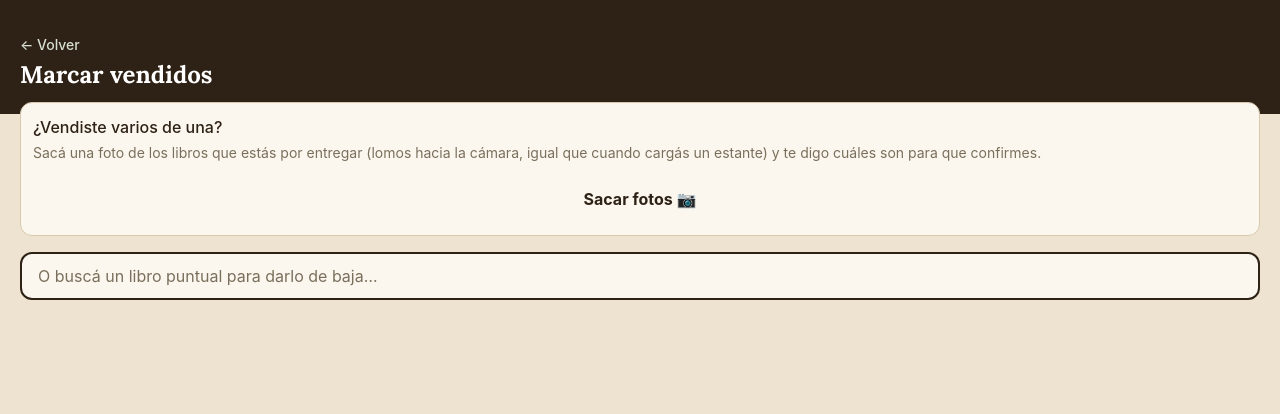
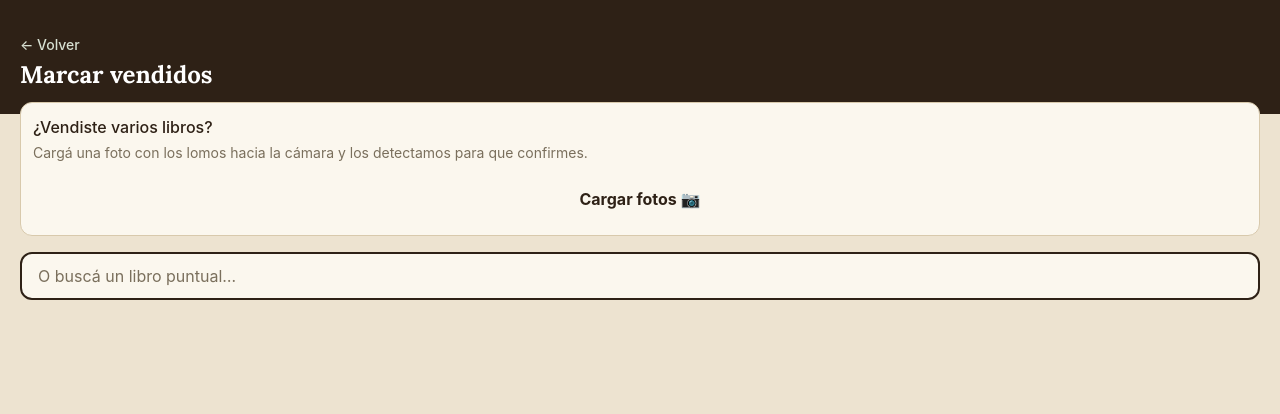
Before and after one commit to nvranco/librero, a FastAPI app: template app/templates/vender.html in a window 1280 px wide. Shown: the top 414 px of the page. Run offline with FastAPI, Linux system fonts and the light colour scheme; the template is opened without the code that fills it, so the values that code supplies are empty; parts of the project's set-up code (start-up, migrations or seed data) failed here and were passed over; some libraries are stand-ins or nearby versions.

Commit message:
Acortar y formalizar los textos de Marcar vendidos
- Titulo: "¿Vendiste varios libros?" en vez de "¿Vendiste varios de una?".
- Descripcion en una sola linea, sin el parentesis largo.
- Boton "Cargar fotos" en vez de "Sacar fotos".
- Placeholder del buscador: "O buscá un libro puntual…" (mas corto).

```diff
--- a/app/templates/vender.html
+++ b/app/templates/vender.html
@@ -12,14 +12,13 @@
 
     <div id="paso-intro">
       <div id="tarjeta-fotos" class="bg-papel border border-borde rounded-xl2 p-3">
-        <p class="font-medium">¿Vendiste varios de una?</p>
+        <p class="font-medium">¿Vendiste varios libros?</p>
         <p class="text-sm text-gris mt-1">
-          Sacá una foto de los libros que estás por entregar (lomos hacia la cámara,
-          igual que cuando cargás un estante) y te digo cuáles son para que confirmes.
+          Cargá una foto con los lomos hacia la cámara y los detectamos para que confirmes.
         </p>
         <input id="input-fotos" type="file" accept="image/*" multiple class="hidden">
         <button id="btn-sacar-fotos" type="button" class="tap btn-primario w-full rounded-xl2 font-bold mt-3">
-          Sacar fotos 📷
+          Cargar fotos 📷
         </button>
       </div>
 
@@ -27,7 +26,7 @@
         id="buscador"
         type="search"
         inputmode="search"
-        placeholder="O buscá un libro puntual para darlo de baja…"
+        placeholder="O buscá un libro puntual…"
         class="tap w-full rounded-xl2 border-2 border-tinta bg-papel px-4 py-2 text-lg outline-none placeholder:text-gris mt-4"
       >
 
```
